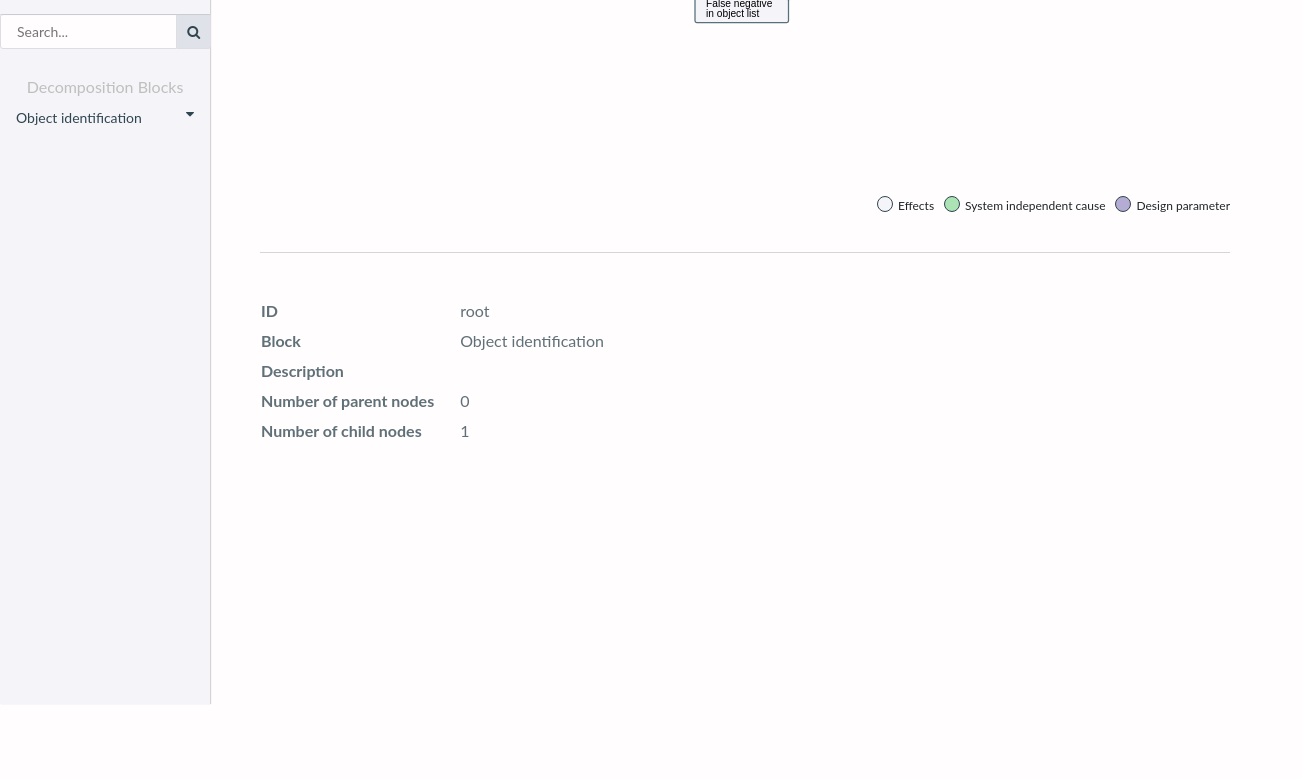
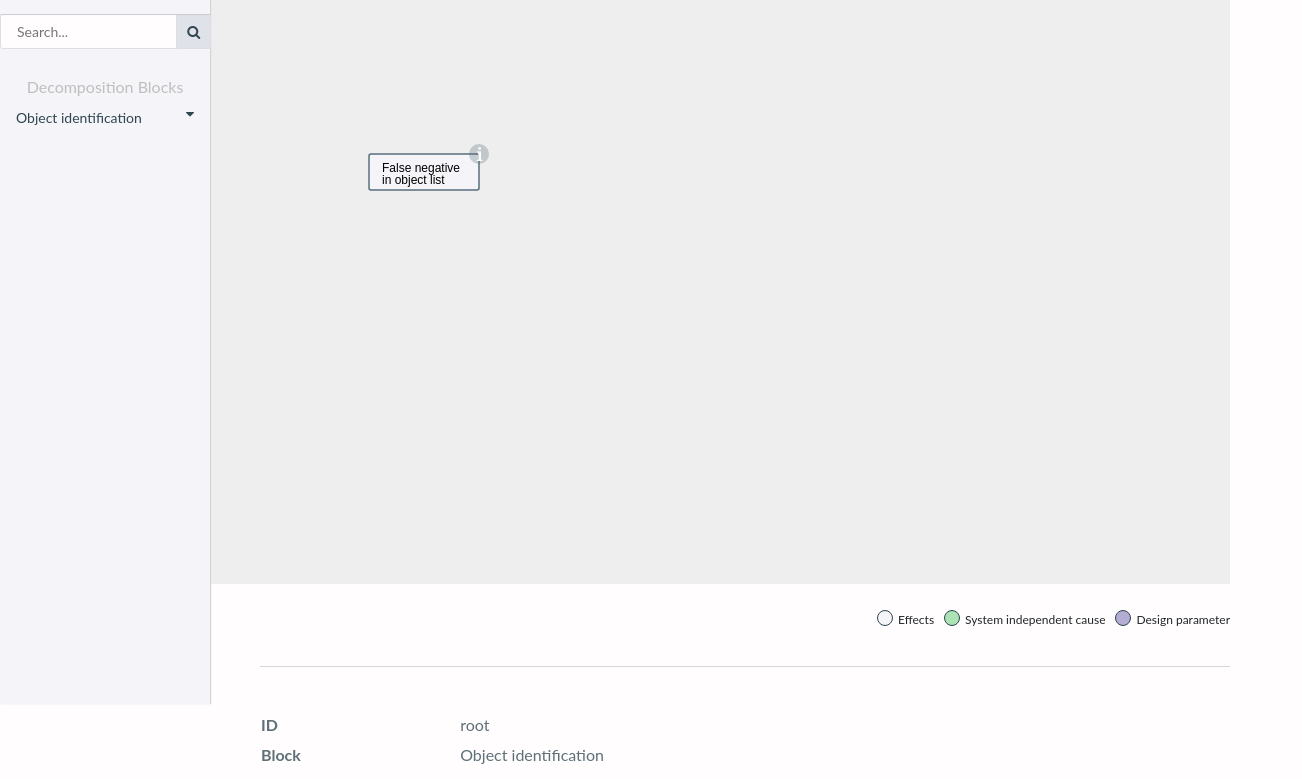
Before and after one commit to PerCollECT/CameraCopse, a plain HTML site: page index.html in a window 1280 px wide. Shown: the part 96-875 px from the top of the page, 1302 px wide, since content can reach past the window. Before the commit the page ends 800 px from the top, so only its background shows below. Drawn offline with nearby package versions, Linux system fonts and the light colour scheme.

Commit message:
added pan and zoom to visualization

```diff
--- a/src/treePlot.js
+++ b/src/treePlot.js
@@ -7,19 +7,32 @@
 let root;
 let treePlot;
 let diagonal;
-let svg;
+let svgGroup;
 let duration = 750;
-let treeMargin = { top: 0, right: 100, bottom: 50, left: 20 };
-let treeWidth = window.innerWidth - treeMargin.right - treeMargin.left;
-let treeHeight = window.innerHeight - treeMargin.top - treeMargin.bottom;
+let treeMargin = { top: 20, right: 200, bottom: 100, left: 0 };
+let viewerWidth = window.innerWidth - treeMargin.right - treeMargin.left;
+let viewerHeight = window.innerHeight - treeMargin.top - treeMargin.bottom;
+let treeWidth;
 let maxTextLength = 90;
 let nodeWidth = maxTextLength + 20;
 let nodeHeight = 36;
-let scale = 0.85;
+let scale;
+let scaleTranslate;
 
 // helper properties
 let additionalLinks;
 let adBlockInfos;
+
+// Define the zoom function for the zoomable tree
+function zoom() {
+    currentScale = d3.event.scale * scale;
+    currentTranslate = [d3.event.translate[0] + scaleTranslate[0], d3.event.translate[1] + scaleTranslate[1]];
+    svgGroup.attr("transform", "translate(" + currentTranslate + ")scale(" + currentScale + ")");
+}
+
+// define the zoomListener which calls the zoom function on the "zoom" event constrained within the scaleExtents
+var zoomListener = d3.behavior.zoom().scaleExtent([0.1, 3]).on("zoom", zoom);
+
 
 /**
 * Interface to plot tree data
@@ -52,22 +65,31 @@ function initTree(treeData) {
     // init tree
     treePlot = d3.layout.tree()
         .separation(function (a, b) { return 1; })
-        .size([treeWidth, treeHeight]);
+        .nodeSize(10)
+        .size([viewerWidth, viewerHeight])     //initialize with viewer dimensions, changed in updateTreeDimensions
     diagonal = d3.svg.diagonal()
         .projection(function (d) { return [d.x + nodeWidth / 2, d.y + nodeHeight / 2]; });
-    svg = d3.select("div#tree_view")
+    baseSvg = d3.select("div#tree_view")
         .append("svg")
-        .attr("width", treeWidth + treeMargin.right + treeMargin.left)
-        .attr("height", treeHeight + treeMargin.top + treeMargin.bottom)
-        .attr("transform", `translate(${treeMargin.left},${treeMargin.top})scale(${scale},${scale})`);
+        .attr("width", viewerWidth)
+        .attr("height", viewerHeight)
+        .attr("class", "overlay")
+        .call(zoomListener);
+    svgGroup = baseSvg.append("g");
+
     root = treeData;
-    root.x0 = treeHeight / 2;
+    root.x0 = viewerHeight / 2;
     root.y0 = 0;
 
     // collect adBlock infos of nodes
     collectAdBlockDepthInfos(root);
     // collect additional links for nodes with multiple partens
     additionalLinks = collectAdditionalLinks();
+
+    treeWidth = getTreeDepth() * nodeWidth * 3;
+    scale = Math.min(viewerWidth/treeWidth - 0.05, 1);
+    scaleTranslate = [viewerWidth*0.05, viewerHeight/4];
+    svgGroup.attr("transform", "translate(" + scaleTranslate + ")scale(" + scale + ")");
 
     return true;
 }
@@ -92,7 +114,7 @@ function updateTreePlot(source) {
     });
 
     // ======== update nodes and text elements ========
-    let node = svg.selectAll("g.node")
+    let node = svgGroup.selectAll("g.node")
         .data(nodes, function (d) { return d.id || (d.id = ++i); });
 
     let nodeEnter = node.enter().append("g")
@@ -102,9 +124,6 @@ function updateTreePlot(source) {
     nodeEnter.append("rect")
         .attr("width", nodeWidth)
         .attr("height", nodeHeight)
-        /*.attr("rx", function (d) {
-            return (getNumberOfChildren(d) > 0) ? 2 : 20;
-        })*/
         .attr("rx", function (d) {
             return (d.systemIndependentCause=="true" || d.designParameterCause=="true") ? 20 : 2;
         })
@@ -162,7 +181,7 @@ function updateTreePlot(source) {
 
 
     // ======== update links ========
-    let link = svg.selectAll("path.link")
+    let link = svgGroup.selectAll("path.link")
         .data(links, function (d) { return d.target.id; });
 
     link.enter().insert("path", "g")
@@ -201,7 +220,7 @@ function updateTreePlot(source) {
     // ======== update additional links ========
     // WORKAROUND: add additional links defined in
     // additionalLinks so that childs can have multiple parents
-    let mpLink = svg.selectAll("path.mpLink")
+    let mpLink = svgGroup.selectAll("path.mpLink")
         .data(additionalLinks);
 
     mpLink.enter().insert("path", "g")
@@ -277,18 +296,18 @@ function onTreeInfoClicked(d) {
  * Updates the tree dimension
  */
 function updateTreeDimension() {
-    treePlot.size([treeWidth, treeHeight]);
-    svg.attr("width", treeWidth + treeMargin.right + treeMargin.left)
-        .attr("height", treeHeight + treeMargin.top + treeMargin.bottom)
-        .attr("transform", `translate(${treeMargin.left},${treeMargin.top})scale(${scale},${scale})`);
+    treeWidth = getTreeDepth() * nodeWidth * 3;
+    treePlot.size([treeWidth, viewerHeight]);
+    baseSvg.attr("width", viewerWidth)
+        .attr("height", viewerHeight)
 }
 
 /**
  * Resizes the tree using current window dimension
  */
 function resizeTreePlot() {
-    treeWidth = 0.9 * window.innerWidth - treeMargin.right - treeMargin.left;
-    treeHeight = (getTreeDepth() + 2) * nodeHeight * 2;
+    viewerWidth = window.innerWidth - treeMargin.right - treeMargin.left;
+    viewerHeight = window.innerHeight - treeMargin.top - treeMargin.bottom;
     updateTreeDimension();
     updateTreePlot(root);
 }
--- a/style.css
+++ b/style.css
@@ -191,6 +191,10 @@ body {
   margin-right: 10px;
 }
 
+.overlay{
+  background-color:#EEE;
+}
+
 .node-root {
   opacity: 0;
 }
```
